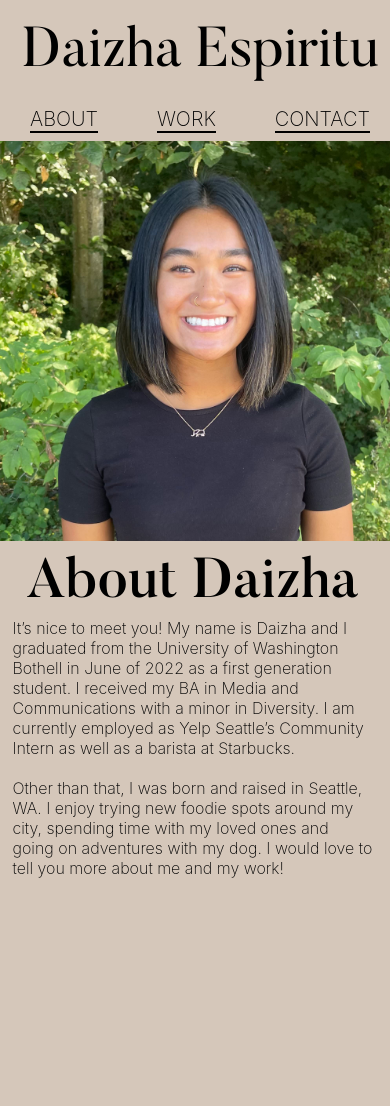
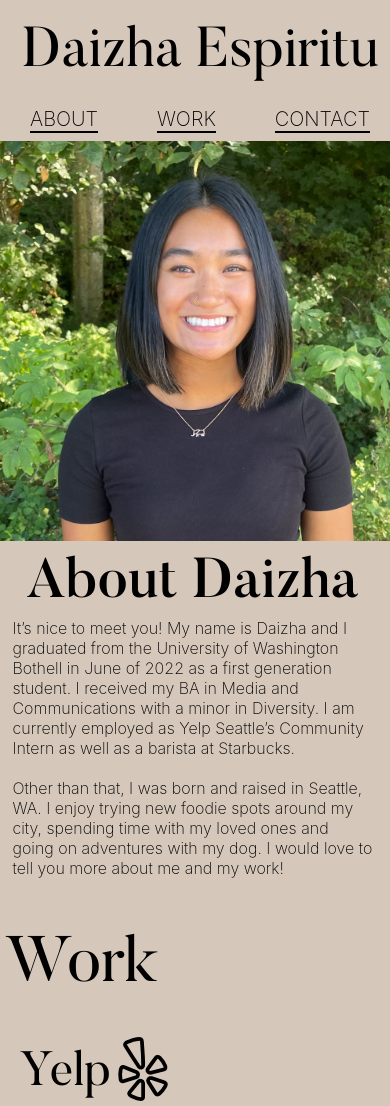
Before and after one commit to ejcanoy/daizha-portfolio, a website built with webpack: page dist/index.html in a window 390 px wide and 2444 px high. Shown: the top 1106 px of the page. Built offline with Linux system fonts and the light colour scheme; a script that the page names is missing; a web font is replaced by a local one.

Commit message:
created good spacing between containers

```diff
--- a/src/style.css
+++ b/src/style.css
@@ -525,8 +525,10 @@ footer a:hover {
 }
 
 @media (max-width: 768px) {
+
   main {
     width: 100%;
+    grid-template-rows: 1fr 3fr 0.75fr;
   }
 
   ol {
```
Also changed, not shown: dist/main.js.
